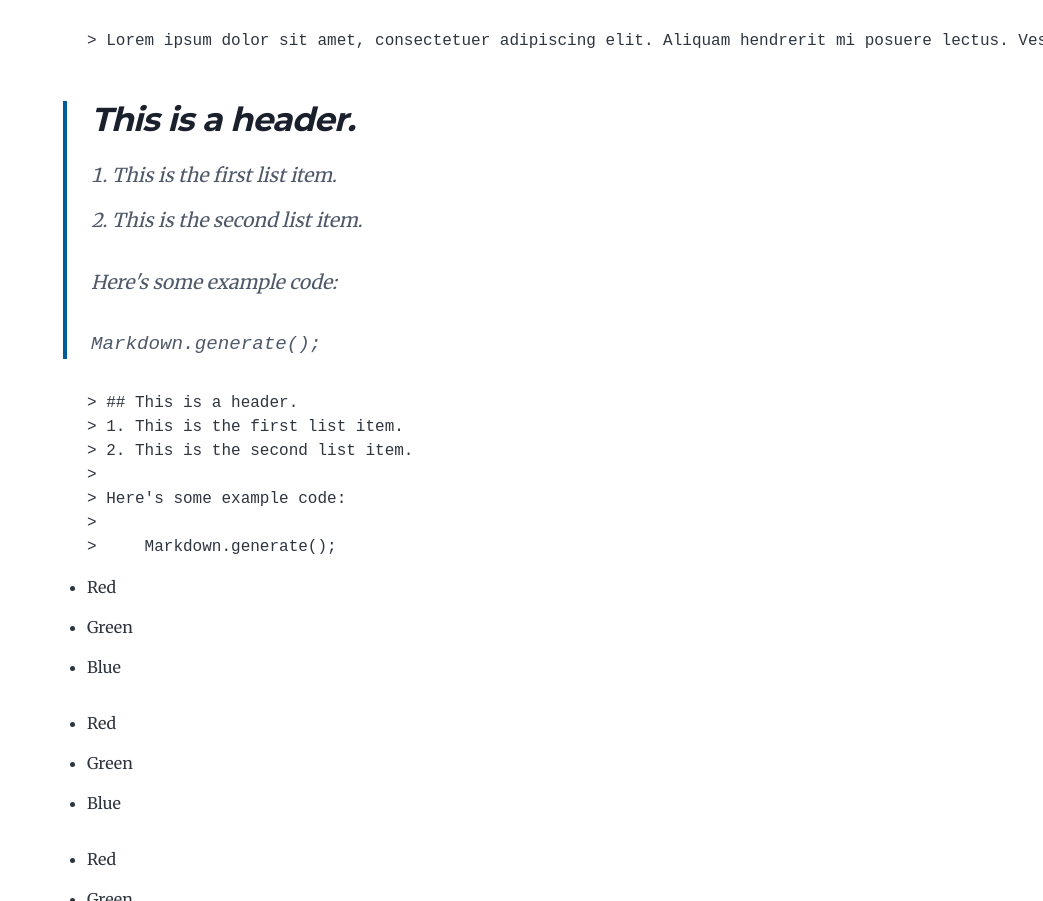
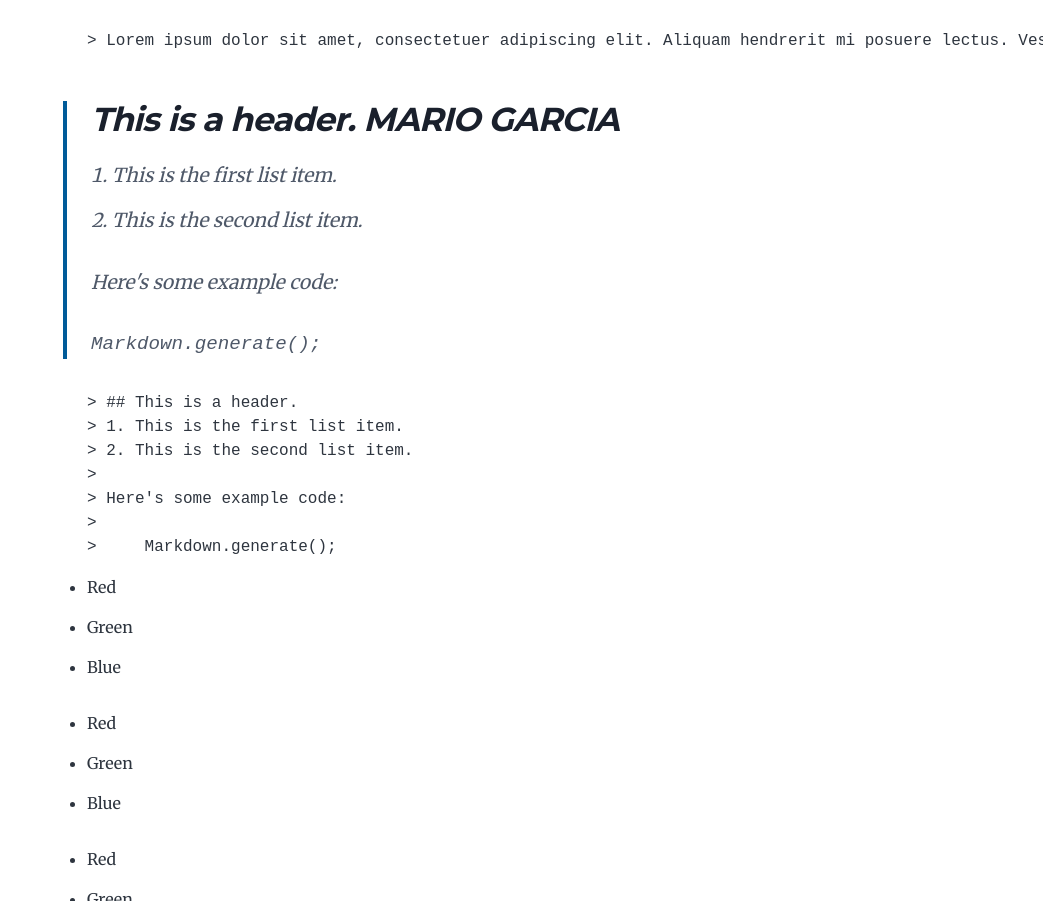
Before and after one commit to msgimanila/gatsby-starter-blog, a Gatsby site: page /hello-world/ in a window 1280 px wide. Shown: the part 4344-5245 px from the top of the page, without its empty margins (237-1280 px from the left). Built offline with nearby package versions, Linux system fonts and the light colour scheme; Gatsby itself is replaced by a stand-in of ours; some packages are replaced by stand-ins of ours; code samples lack their colours.

Commit message:
Update index.md

```diff
--- a/content/blog/hello-world/index.md
+++ b/content/blog/hello-world/index.md
@@ -91,7 +91,7 @@ This is a paragraph.
 
     > Lorem ipsum dolor sit amet, consectetuer adipiscing elit. Aliquam hendrerit mi posuere lectus. Vestibulum enim wisi, viverra nec, fringilla in, laoreet vitae, risus.
 
-> ## This is a header.
+> ## This is a header. MARIO GARCIA
 >
 > 1. This is the first list item.
 > 2. This is the second list item.
```
